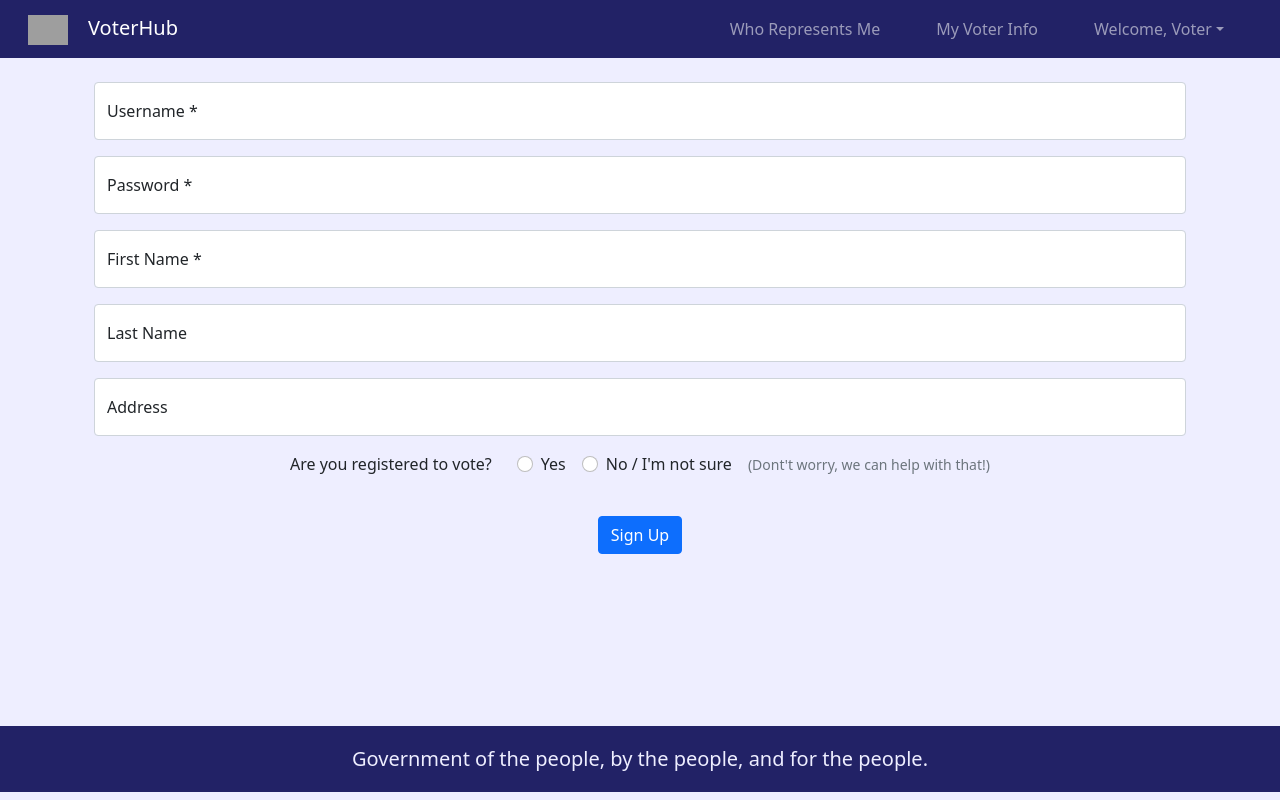
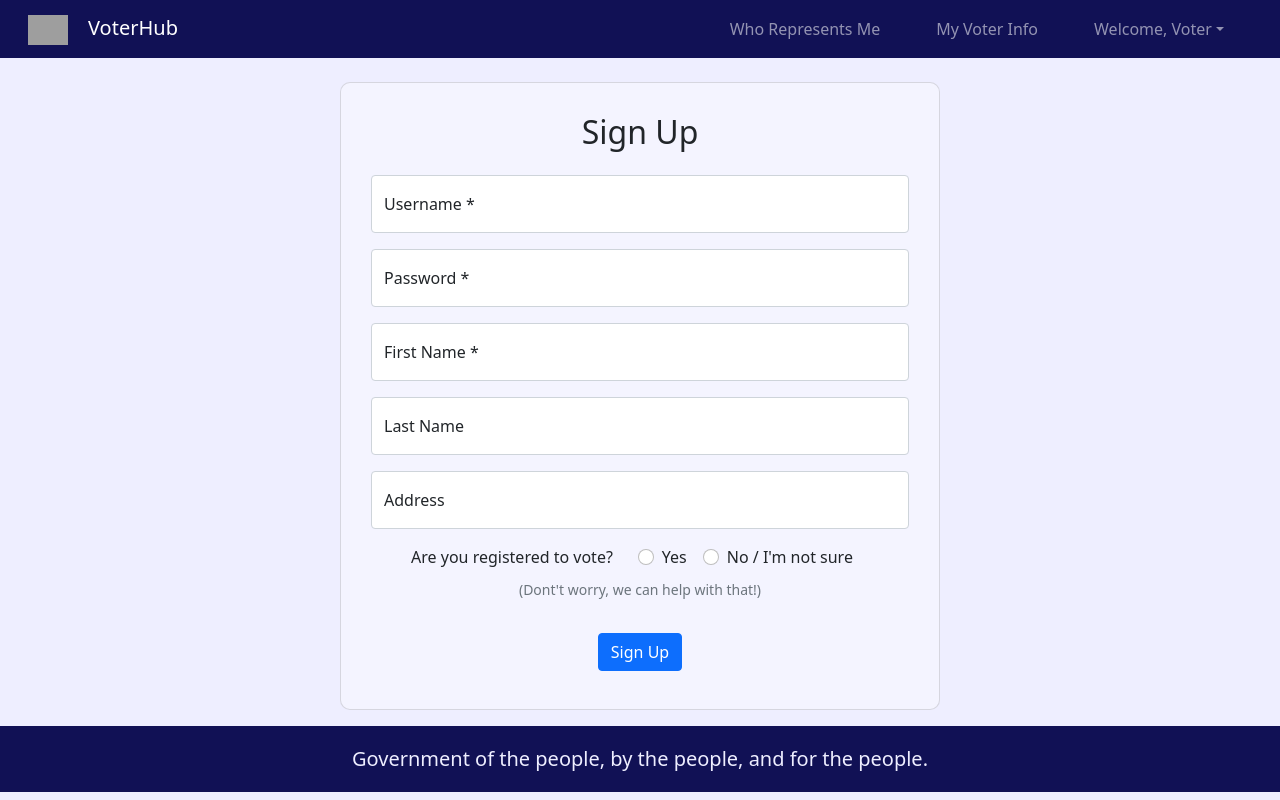
Before and after one commit to jajoyce/VoterHub-frontend, a React (Create React App) app: page /sign-up in a window 1280 px wide. Built offline with nearby package versions, Linux system fonts and the light colour scheme; grey boxes are pictures that could not be loaded.

Commit message:
Add card containers to signup and sign in pages.

```diff
--- a/src/App.css
+++ b/src/App.css
@@ -44,7 +44,7 @@ a:hover {
 }
 
 .navbar {
-  background-color: #226;
+  background-color: #115;
 }
 
 .nav-link {
@@ -126,3 +126,11 @@ a:hover {
   max-width: 80%;
   background-color: #f8f6ff;
 }
+
+.signup-card, .signin-card {
+  max-width: 600px;
+  margin: 0 auto;
+  padding: 30px;
+  border-radius: 10px;
+  background-color: #f4f4ff;
+}
--- a/src/routes/SignIn.js
+++ b/src/routes/SignIn.js
@@ -1,4 +1,5 @@
 import Container from "react-bootstrap/Container";
+import Card from "react-bootstrap/Card";
 import Form from "react-bootstrap/Form";
 import FloatingLabel from "react-bootstrap/FloatingLabel";
 import Button from "react-bootstrap/Button";
@@ -47,7 +48,9 @@ function SignIn() {
   return (
     <Container className="full-height">
       <Container className="mt-0 pt-4 mb-5">
-        <Form onSubmit={handleSubmit} className="mb-5">
+        <Card className="signin-card">
+          <h2>Sign In</h2>
+          <Form onSubmit={handleSubmit} className="mt-3 mb-2">
             <FloatingLabel label="Username" className="mb-3">
               <Form.Control
                 type="text"
@@ -73,6 +76,7 @@ function SignIn() {
               Sign In
             </Button>
           </Form>
+        </Card>
       </Container>
     </Container>
   );
--- a/src/routes/SignUp.js
+++ b/src/routes/SignUp.js
@@ -1,4 +1,5 @@
 import Container from "react-bootstrap/Container";
+import Card from "react-bootstrap/Card";
 import Form from "react-bootstrap/Form";
 import FloatingLabel from "react-bootstrap/FloatingLabel";
 import Button from "react-bootstrap/Button";
@@ -52,7 +53,9 @@ function SignUp() {
   return (
     <Container className="full-height">
       <Container className="mt-0 pt-4 mb-5">
-        <Form onSubmit={handleSubmit} className="mb-5">
+        <Card className="signup-card">
+          <h2>Sign Up</h2>
+          <Form onSubmit={handleSubmit} className="mt-3 mb-2">
             <FloatingLabel label="Username *" className="mb-3">
               <Form.Control
                 type="text"
@@ -121,12 +124,13 @@ function SignUp() {
                 label="No / I'm not sure"
                 inline
               />
-            <Form.Text>(Dont't worry, we can help with that!)</Form.Text>
+              <br /><Form.Text style={{textAlign:"right"}}>(Dont't worry, we can help with that!)</Form.Text>
             </Form.Group>
-          <Button type="submit" className="my-3">
+            <Button type="submit" className="mt-3">
               Sign Up
             </Button>
           </Form>
+        </Card>
       </Container>
     </Container>
   );
```
Lines whose indentation alone changed are shown as unchanged.
